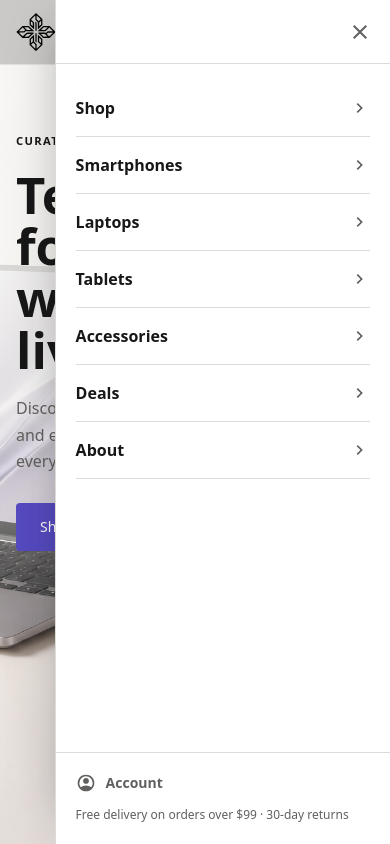
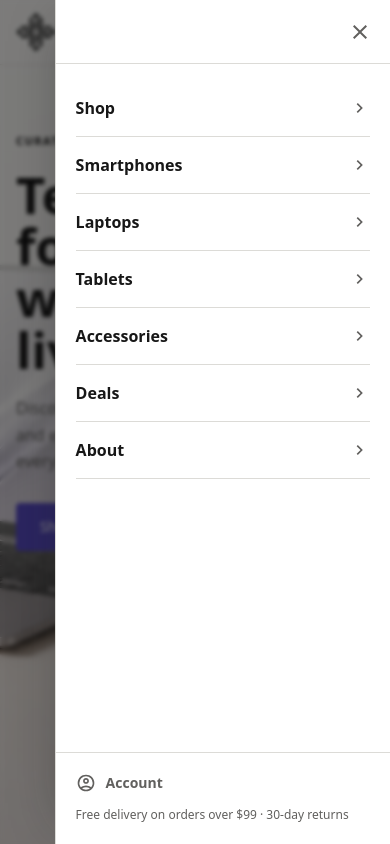
Before and after one commit to KenshienAlao/nova-tech, a React (Vite) app: page / in a window 390 px wide. Both pictures are taken after a click on the label "Open navigation menu". Shown: the top 844 px of the page. Built offline with nearby package versions, Linux system fonts and the light colour scheme.

Commit message:
fix(nav): prevent scroll jump and ensure full viewport backdrop on mobile menu

```diff
--- a/src/components/Header.tsx
+++ b/src/components/Header.tsx
@@ -1,4 +1,4 @@
-import Menu from "./Menu";
+import Menu, { MobileMenuDrawer, NAV_TOGGLE_ID } from "./Menu";
 
 const links = [
   "Shop",
@@ -21,7 +21,13 @@ const target = (label: string) =>
 function Header() {
   return (
     <>
-      <header className="sticky top-0 z-40 border-b border-border/80 bg-background/95 backdrop-blur">
+      <input
+        type="checkbox"
+        id={NAV_TOGGLE_ID}
+        aria-label="Toggle navigation menu"
+        className="fixed pointer-events-none opacity-0"
+      />
+      <header className="sticky top-0 z-50 border-b border-border/80 bg-background/95 backdrop-blur">
         <div className="site-container grid h-16 grid-cols-[minmax(0,1fr)_auto] items-center gap-3 lg:flex">
           <a
             href="#main"
@@ -52,6 +58,8 @@ function Header() {
           <Menu />
         </div>
       </header>
+
+      <MobileMenuDrawer />
     </>
   );
 }
--- a/src/components/Menu.tsx
+++ b/src/components/Menu.tsx
@@ -19,20 +19,11 @@ const getTarget = (label: string) =>
         ? "featured"
         : "categories";
 
-const NAV_TOGGLE_ID = "nav-toggle";
+export const NAV_TOGGLE_ID = "nav-toggle";
 
-function Menu() {
+export function MenuTrigger() {
   return (
-    <div className="group flex shrink-0 items-center justify-end gap-1">
-      <style>{`body:has(#${NAV_TOGGLE_ID}:checked){overflow:hidden}`}</style>
-
-      <input
-        type="checkbox"
-        id={NAV_TOGGLE_ID}
-        aria-label="Toggle navigation menu"
-        className="sr-only"
-      />
-
+    <div className="flex shrink-0 items-center justify-end gap-1">
       <Button
         variant="ghost"
         size="icon"
@@ -65,14 +56,24 @@ function Menu() {
           <path d="M120-240v-80h720v80H120Zm0-200v-80h720v80H120Zm0-200v-80h720v80H120Z" />
         </svg>
       </label>
+    </div>
+  );
+}
 
+export function MobileMenuDrawer() {
+  return (
+    <>
+      <style>{`body:has(#${NAV_TOGGLE_ID}:checked){overflow:hidden}`}</style>
+
+      {/* Full viewport backdrop placed outside header */}
       <label
         htmlFor={NAV_TOGGLE_ID}
         aria-label="Close navigation menu backdrop"
-        className="pointer-events-none fixed inset-0 z-40 bg-foreground/20 opacity-0 transition-opacity duration-420 ease-out group-has-checked:pointer-events-auto group-has-checked:opacity-100 lg:hidden"
+        className="pointer-events-none fixed inset-0 z-60 bg-black/50 opacity-0 backdrop-blur-[2px] transition-opacity duration-420 ease-out has-[#nav-toggle:checked]:pointer-events-auto has-[#nav-toggle:checked]:opacity-100 lg:hidden [body:has(#nav-toggle:checked)_&]:pointer-events-auto [body:has(#nav-toggle:checked)_&]:opacity-100"
       />
 
-      <div className="fixed inset-y-0 right-0 z-50 flex h-dvh w-[min(21rem,86%)] translate-x-full flex-col border-l border-border bg-surface shadow-[-16px_0_48px_-24px_oklch(0.2_0_0/0.35)] transition-transform duration-420 ease-[cubic-bezier(0.32,0.72,0,1)] group-has-checked:translate-x-0 lg:hidden">
+      {/* Slide-over Drawer with smooth cubic-bezier animation */}
+      <div className="fixed inset-y-0 right-0 z-70 flex h-dvh w-[min(21rem,86%)] translate-x-full flex-col border-l border-border bg-surface shadow-[-16px_0_48px_-24px_oklch(0.2_0_0/0.35)] transition-transform duration-420 ease-[cubic-bezier(0.32,0.72,0,1)] lg:hidden [body:has(#nav-toggle:checked)_&]:translate-x-0">
         <div className="flex h-16 shrink-0 items-center justify-end border-b border-border px-5">
           <label
             htmlFor={NAV_TOGGLE_ID}
@@ -100,7 +101,7 @@ function Menu() {
               key={link}
               href={`#${getTarget(link)}`}
               style={{ "--delay": `${140 + i * 50}ms` } as React.CSSProperties}
-              className="flex translate-x-4 items-center justify-between border-b border-border py-4 text-base font-semibold opacity-0 transition-[opacity,transform,color] duration-300 ease-out hover:text-primary group-has-checked:translate-x-0 group-has-checked:opacity-100 group-has-checked:delay-(--delay)"
+              className="flex translate-x-4 items-center justify-between border-b border-border py-4 text-base font-semibold opacity-0 transition-[opacity,transform,color] duration-300 ease-out hover:text-primary [body:has(#nav-toggle:checked)_&]:translate-x-0 [body:has(#nav-toggle:checked)_&]:opacity-100 [body:has(#nav-toggle:checked)_&]:delay-(--delay)"
             >
               {link}
               <svg
@@ -129,7 +130,7 @@ function Menu() {
               width="20px"
               fill="currentColor"
             >
-              <path d="M234-276q51-39 114-61.5T480-360q69 0 132 22.5T726-276q35-41 54.5-93T800-480q0-133-93.5-226.5T480-800q-133 0-226.5 93.5T160-480q0 59 19.5 111t54.5 93Zm146.5-204.5Q340-521 340-580t40.5-99.5Q421-720 480-720t99.5 40.5Q620-639 620-580t-40.5 99.5Q539-440 480-440t-99.5-40.5ZM480-80q-83 0-156-31.5T197-197q-54-54-85.5-127T80-480q0-83 31.5-156T197-763q54-54 127-85.5T480-880q83 0 156 31.5T763-763q54 54 85.5 127T880-480q0 83-31.5 156T763-197q-54 54-127 85.5T480-80Z" />
+              <path d="M234-276q51-39 114-61.5T480-360q69 0 132 22.5T726-276q35-41 54.5-93T800-480q0-133-93.5-226.5T480-800q-133 0-226.5 93.5T160-480q0 59 19.5 111t54.5 93Zm146.5-204.5Q340-521 340-580t40.5-99.5Q421-720 480-720t99.5 40.5Q620-639 620-580t-40.5 99.5Q539-440 480-440t-99.5-40.5ZM480-80q-83 0-156-31.5T197-197q-54-54-85.5-127T80-480q0-83 31.5-156T197-763q54-54 127-85.5T480-880q83 0 156 31.5T763-763q54 54 85.5 127T880-480q0 83-31.5 156T763-197q-54 54-127 85.5T480-80Zm100-95.5q47-15.5 86-44.5-39-29-86-44.5T480-280q-53 0-100 15.5T294-220q39 29 86 44.5T480-160q53 0 100-15.5ZM523-537q17-17 17-43t-17-43q-17-17-43-17t-43 17q-17 17-17 43t17 43q17 17 43 17t43-17Zm-43-43Zm0 360Z" />
             </svg>
             Account
           </a>
@@ -138,8 +139,8 @@ function Menu() {
           </p>
         </div>
       </div>
-    </div>
+    </>
   );
 }
 
-export default Menu;
+export default MenuTrigger;
```
